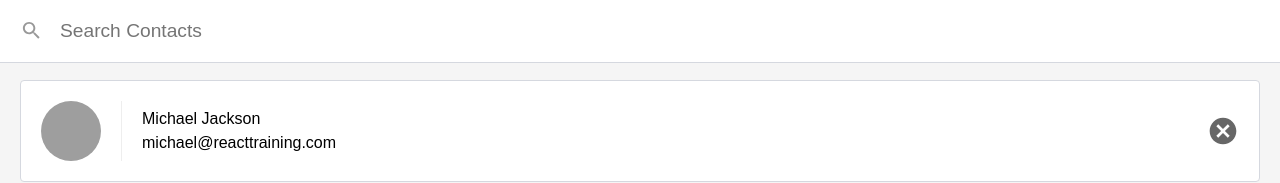
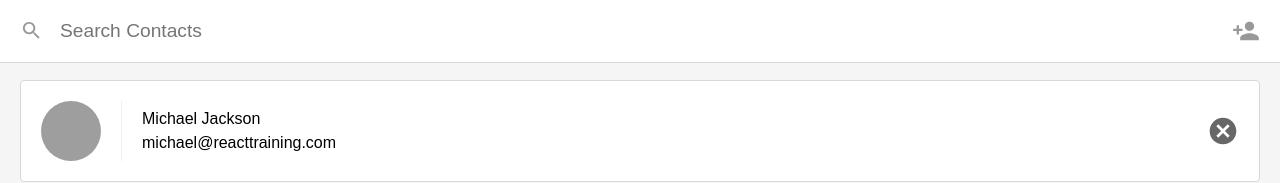
Before and after one commit to blhylton/react-contact-list, a React (Create React App) app: page / in a window 1280 px wide. Shown: the top 183 px of the page. Built offline with nearby package versions, Linux system fonts and the light colour scheme.

Commit message:
Added Create button to ListContacts

```diff
--- a/src/ListContacts.js
+++ b/src/ListContacts.js
@@ -44,6 +44,12 @@ class ListContacts extends Component{
                         value={query}
                         onChange={(event) => this.updateQuery(event.target.value)}
                     />
+                    <a
+                        href="#create"
+                        onClick={() => {}}
+                        className="add-contact">
+                        Add Contact
+                    </a>
                 </div>
                 {showingContacts.length !== contacts.length &&(
                     <div className='showing-contacts'>
```
